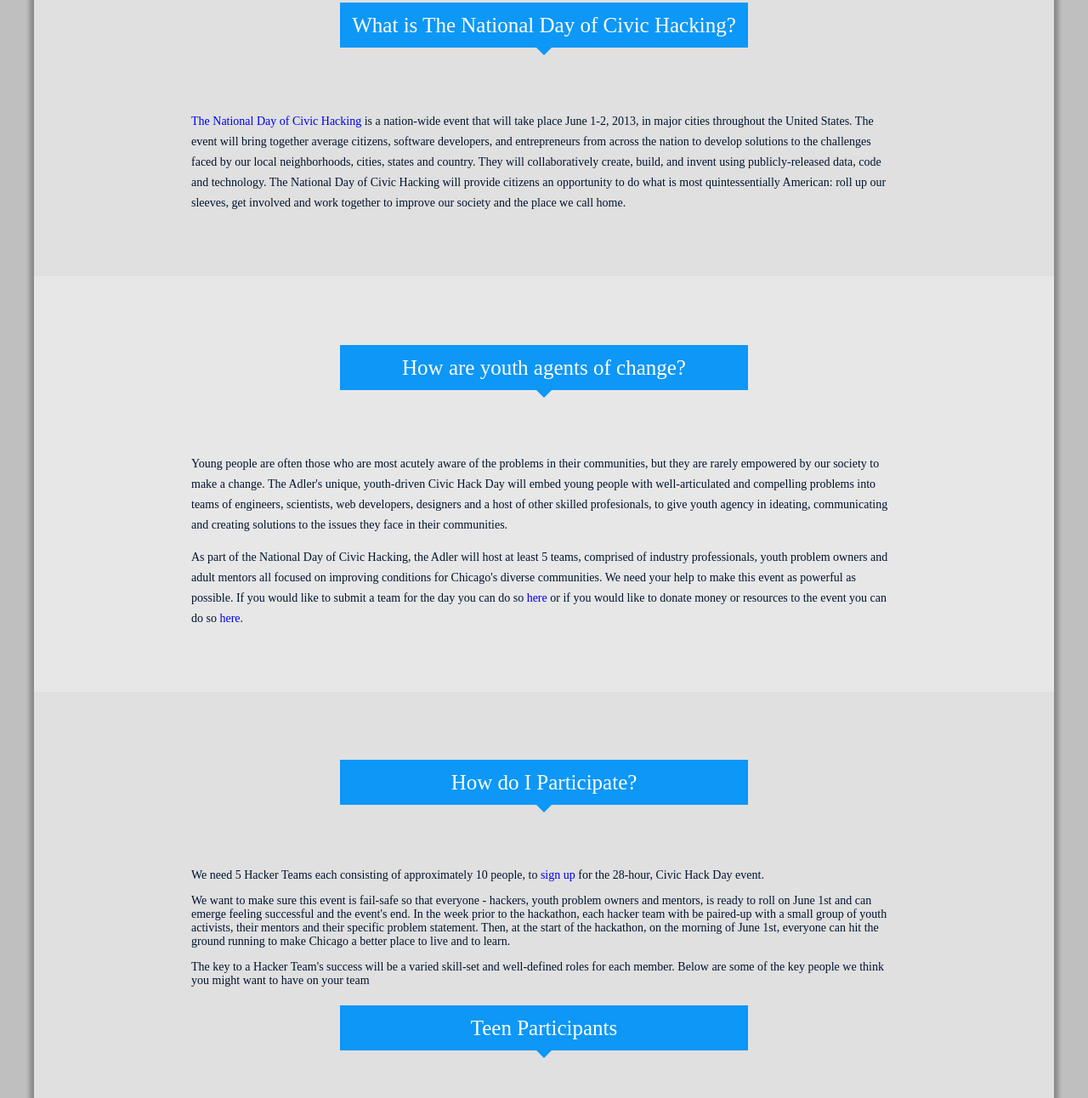
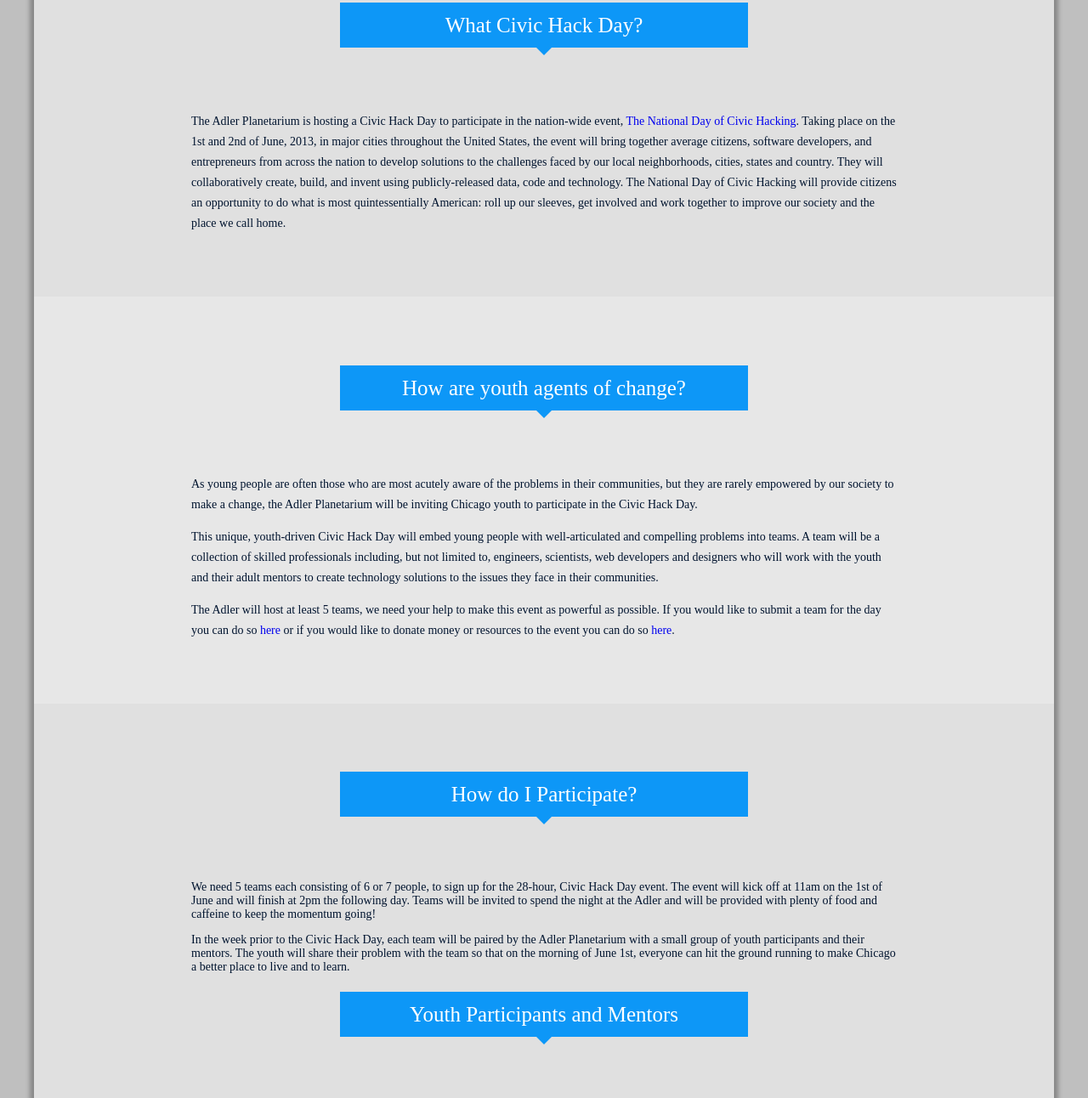
Before and after one commit to whyte/civichackday, a website: page index.html in a window 1280 px wide. Shown: the part 554-1846 px from the top of the page at 85% size. Drawn offline with Linux system fonts and the light colour scheme.

Commit message:
Update index.html

```diff
--- a/index.html
+++ b/index.html
@@ -104,9 +104,19 @@
         </div>
     </nav>
     <section id='what'>
-        <h2 class='arrow_box'>What is The National Day of Civic Hacking?</h2>
+        <h2 class='arrow_box'>What Civic Hack Day?</h2>
         <article>
-            <p> <a href="http://hackforchange.org/">The National Day of Civic Hacking</a> is a nation-wide event that will take place June 1-2, 2013, in major cities throughout the United States. The event will bring together average citizens, software developers, and entrepreneurs from across the nation to develop solutions to the challenges faced by our local neighborhoods, cities, states and country. They will collaboratively create, build, and invent using publicly-released data, code and technology. The National Day of Civic Hacking will provide citizens an opportunity to do what is most quintessentially American: roll up our sleeves, get involved and work together to improve our society and the place we call home.
+            <p>
+            	The Adler Planetarium is hosting a Civic Hack Day to participate in the nation-wide event,
+            	<a href="http://hackforchange.org/">The National Day of Civic Hacking</a>.
+           	Taking place on the 1st and 2nd of June, 2013, in major cities throughout the United States,
+		the event will bring together average citizens,
+		software developers, and entrepreneurs from across the nation to develop solutions to the
+		challenges faced by our local neighborhoods, cities, states and country. They will collaboratively
+		create, build, and invent using publicly-released data, code and technology.
+		The National Day of Civic Hacking will provide citizens an opportunity to do what is most
+		quintessentially American: roll up our sleeves, get involved and work together to improve our
+		society and the place we call home.
             </p>
         </article>
     </section>
@@ -114,23 +124,54 @@
     <section id='youth'>
     	<h2 class='arrow_box'>How are youth agents of change?</h2>
     	<article>
-    		<p>Young people are often those who are most acutely aware of the problems in their communities, but they are rarely empowered by our society to make a change. The Adler's unique, youth-driven Civic Hack Day will embed young people with well-articulated and compelling problems into teams of engineers, scientists, web developers, designers and a host of other skilled profesionals, to give youth agency in ideating, communicating and creating solutions to the issues they face in their communities.
+    		<p>
+    		As young people are often those who are most acutely aware of the problems in their communities,
+		but they are rarely empowered by our society to make a change, the Adler Planetarium will be
+		inviting Chicago youth to participate in the Civic Hack Day.
     		</p>
 
-            <p>As part of the National Day of Civic Hacking, the Adler will host at least 5 teams, comprised of industry professionals, youth problem owners and adult mentors all focused on improving conditions for Chicago's diverse communities. We need your help to make this event as powerful as possible. If you would like to submit a team for the day you can do so <a href="#participate">here</a> or if you would like to donate money or resources to the event you can do so <a class='scroll' href='#sponsor'>here</a>.
-            </p>
+		<p>
+		This unique, youth-driven Civic Hack Day will embed young people with well-articulated and compelling
+		problems into teams. A team will be a collection of skilled professionals including,
+		but not limited to, engineers, scientists, web developers and designers who will work with the
+		youth and their adult mentors to create technology solutions to the issues they face in their communities.
+		</p>
+
+	        <p>
+            	The Adler will host at least 5 teams, we need your help to make this event as powerful
+            	as possible. If you would like to submit a team for the day you can do so
+            	<a href="#participate">here</a> or if you would like to donate money or
+            	resources to the event you can do so <a class='scroll' href='#sponsor'>here</a>.
+           	</p>
     	</article>
     </section>
 
     <section id='participate'>
     	<h2 class='arrow_box'>How do I Participate?</h2>
-    		<p>We need 5 Hacker Teams each consisting of approximately 10 people, to <a class='scroll' href="#signup">sign up</a> for the 28-hour, Civic Hack Day event.</p>
 
-<p>We want to make sure this event is fail-safe so that everyone - hackers, youth problem owners and mentors, is ready to roll on June 1st and can emerge feeling successful and the event's end. In the week prior to the hackathon, each hacker team with be paired-up with a small group of youth activists, their mentors and their specific problem statement. Then, at the start of the hackathon, on the morning of June 1st, everyone can hit the ground running to make Chicago a better place to live and to learn.</p>
-            <p>The key to a Hacker Team's success will be a varied skill-set and well-defined roles for each member. Below are some of the key people we think you might want to have on your team</p>
+     	    <p>
+            	We need 5 teams each consisting of 6 or 7 people, to sign up for the 28-hour,
+		Civic Hack Day event. The event will kick off at 11am on the 1st of June and
+		will finish at 2pm the following day. Teams will be invited to spend the night
+		at the Adler and will be provided with plenty of food and caffeine to keep the
+		momentum going!
+            </p>
+
+	     <p>
+	     	In the week prior to the Civic Hack Day, each team will be paired by the Adler
+		Planetarium with a small group of youth participants and their mentors. The youth
+		will share their problem with the team so that on the morning of June 1st, everyone
+		can hit the ground running to make Chicago a better place to live and to learn.
+	    </p>
 
 
-            <h2 class='arrow_box'>Teen Participants</h2>
+            <h2 class='arrow_box'>Youth Participants and Mentors</h2>
+
+		<p>
+		When the youth participants join the team on the Civic Hack Day they will most likely take
+		Problem Owner or Journalist roles. Their mentors, who will have technical skills will
+		participate as Hackers as well as making sure that the youth are well integrated into the teams.
+		</p>
 
             <ul class='roles'>
                 <li> <img src='images/people/teen-1.png'></img>
@@ -144,9 +185,19 @@
                     <p> This person is a creative content producer who will report on team accomplishments using digital and social media, [micro]blogs, or websites to tell a story about the team, their problem, and their progress towards a solution.
                     </p>
                 </li>
+                <li> <img src='images/people/woman-1.png'></img>
+                    <h3>Mentor</h3>
+                    <p> This person has what it takes to guide a young person to make a meaningful contribution to the team. They have strong enough professional experience and technical ability to be a Hacker themselves, as well as strong command of the teaching pedagogy needed to structure and scaffold the experience for young people.
+                    </p>
+                </li>
             </ul>
 
-            <h2 class='arrow_box'>You'r Team</h2>
+            <h2 class='arrow_box'>Your Team</h2>
+            <p>
+            	Your team should consist of 6 or 7 people, whom have a range of different skill sets. Each
+		person should adopt a role of Hacker, Project Manager or Domain Expert, but it is quite
+		possible that these roles will merge and swap as the 28 hour event progresses!
+            </p>
             <ul>
                 <li> <img src='images/people/teen-2.png'></img>
                     <h3>Domain Expert</h3>
@@ -158,12 +209,6 @@
                     <p> This person is a designer, engineer, scientist, programmer, artist, technician, educator, tinkerer, carpenter, welder, tradesman, or any skills expert who can help the team create something new.
                     </p>
                 </li>
-                <li> <img src='images/people/woman-1.png'></img>
-                    <h3>Mentor</h3>
-                    <p> This person has what it takes to guide a young person to make a meaningful contribution to the team. They have strong enough professional experience and technical ability to be a Hacker themselves, as well as strong command of the teaching pedagogy needed to structure and scaffold the experience for young people.
-                    </p>
-                </li>
-
                 <li> <img src='images/people/man-3.png'></img>
                     <h3>Project Manager</h3>
                     <p> This person will manage the project deliverables, coordinate team roles and responsibilities, communicate progress and expectations, and keep team members focused on task.
```
